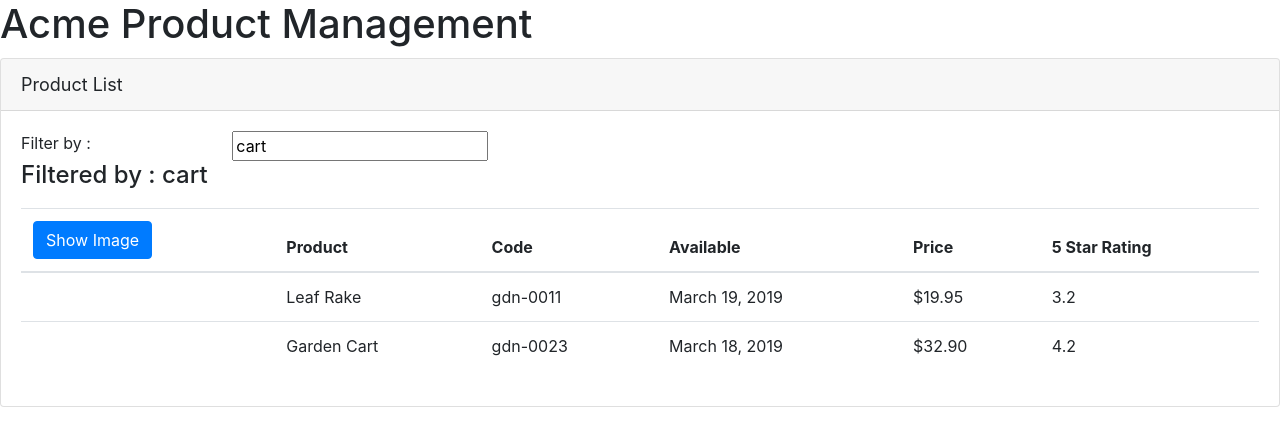
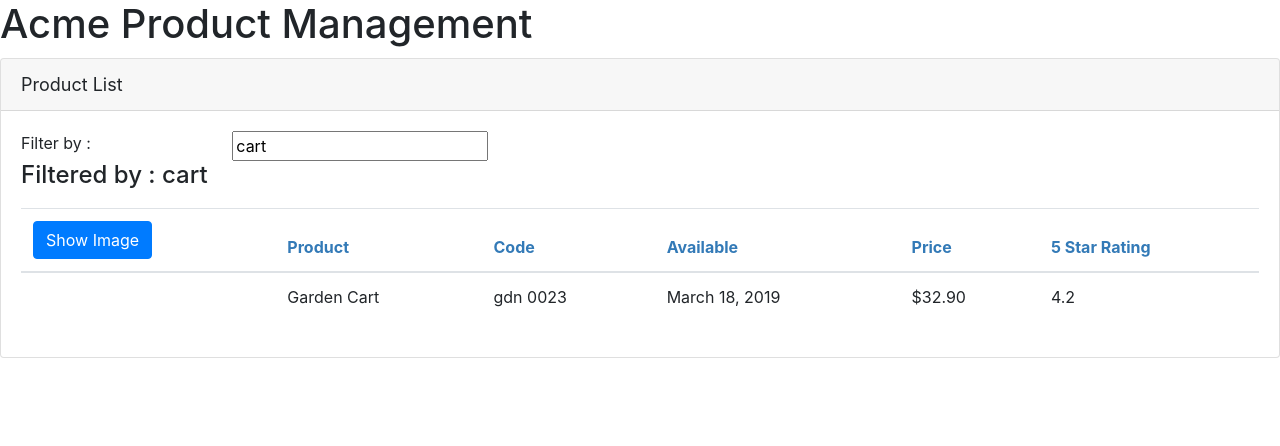
Before and after one commit to AbdElRahmanEzzat1995/ECommerce, an Angular app in the folder APM-Start/: page / in a window 1280 px wide. Shown: the top 446 px of the page. Built offline with nearby package versions, Linux system fonts and the light colour scheme.

Commit message:
Finish ProductList Component

```diff
--- /dev/null
+++ b/APM-Start/src/app/Products/product-list.component.css
@@ -0,0 +1,3 @@
+thead{
+    color:#337AB7
+}
--- a/APM-Start/src/app/Products/product-list.component.html
+++ b/APM-Start/src/app/Products/product-list.component.html
@@ -33,7 +33,7 @@
                     </tr>
                 </thead>
                 <tbody>
-                    <tr *ngFor='let product of products'>
+                    <tr *ngFor='let product of filteredProducts'>
                         <td>
                             <img *ngIf='showImage'
                             [src]='product.imageUrl'
@@ -43,7 +43,7 @@
                             >
                         </td>
                         <td>{{product.productName}}</td>
-                        <td>{{product.productCode | lowercase}}</td>
+                        <td>{{product.productCode | lowercase | convertToSpaces:'-'}}</td>
                         <td>{{product.releaseDate}}</td>
                         <td>{{product.price | currency :'USD':'symbol':'1.2-2'}}</td>
                         <td>{{product.starRating}}</td>
--- a/APM-Start/src/app/Products/product-list.component.ts
+++ b/APM-Start/src/app/Products/product-list.component.ts
@@ -1,17 +1,35 @@
-import { Component } from '@angular/core';
+import { Component, OnInit } from '@angular/core';
+import {IProduct} from './product';
 
 @Component({
     selector: 'pm-products',
-    templateUrl: './product-list.component.html'
+    templateUrl: './product-list.component.html',
+    styleUrls:['./product-list.component.css']
 })
 
-export class ProductListComponent {
+export class ProductListComponent implements OnInit{
     pageTitle: string = 'Product List';
     imageWidth : number = 50;
     imageMargin : number = 2;
     showImage:boolean = false;
-    listFilter:string = 'cart';
-    products: any=[
+    _listFilter:string ;
+
+    constructor(){
+      this.filteredProducts=this.products;
+      this.listFilter='cart';
+    }
+
+    get listFilter():string{
+      return this._listFilter;
+    }
+
+    set listFilter(value:string){
+      this._listFilter=value;
+      this._listFilter ? this.filteredProducts=this.performFilter(this.listFilter):this.products;
+    }
+    filteredProducts:IProduct[];
+
+    products : IProduct[]=[
         {
             "productId": 1,
             "productName": "Leaf Rake",
@@ -31,9 +49,49 @@ export class ProductListComponent {
             "price": 32.9,
             "starRating": 4.2,
             "imageUrl": "assets/images/garden_cart.png"
+          },
+          {
+            "productId": 5,
+            "productName": "Hammer",
+            "productCode": "TBX-0048",
+            "releaseDate": "May 21, 2019",
+            "description": "Curved claw steel hammer",
+            "price": 8.9,
+            "starRating": 4.8,
+            "imageUrl": "assets/images/hammer.png"
+          },
+          {
+            "productId": 8,
+            "productName": "Saw",
+            "productCode": "TBX-0022",
+            "releaseDate": "May 15, 2019",
+            "description": "15-inch steel blade hand saw",
+            "price": 11.55,
+            "starRating": 3.7,
+            "imageUrl": "assets/images/saw.png"
+          },
+          {
+            "productId": 10,
+            "productName": "Video Game Controller",
+            "productCode": "GMG-0042",
+            "releaseDate": "October 15, 2018",
+            "description": "Standard two-button video game controller",
+            "price": 35.95,
+            "starRating": 4.6,
+            "imageUrl": "assets/images/xbox-controller.png"
           }
     ];
+
+performFilter(filterBy : string): IProduct[]{
+  filterBy=filterBy.toLocaleLowerCase();
+  return this.products.filter((product : IProduct)=>
+  product.productName.toLocaleLowerCase().indexOf(filterBy) !==-1)
+  }
+
     toggleImage():void{
       this.showImage=!this.showImage;
     }
+    ngOnInit():void{
+      console.log('On Oninit');
+    }
 }
--- /dev/null
+++ b/APM-Start/src/app/Products/product.ts
@@ -0,0 +1,22 @@
+
+export interface IProduct {
+    productId: Number,
+    productName: string,
+    productCode: string,
+    releaseDate: string,
+    description: string,
+    price: number,
+    starRating: number,
+    imageUrl: string
+}
+
+//  export class Product implements IProduct{
+//         constructor(public productId: Number,
+//             public productName: string,
+//             public productCode: string,
+//             public releaseDate: string,
+//             public description: string,
+//             public price: number,
+//             public starRating: number,
+//             public imageUrl: string)
+//}
--- a/APM-Start/src/app/app.module.ts
+++ b/APM-Start/src/app/app.module.ts
@@ -4,11 +4,13 @@ import {FormsModule} from '@angular/forms'
 
 import { AppComponent } from './app.component';
 import { ProductListComponent } from './Products/product-list.component'
+import {convertToSpacesPipe} from './shared/convert-to-spaces.pipe';
 
 @NgModule({
   declarations: [
     AppComponent,
-    ProductListComponent
+    ProductListComponent,
+    convertToSpacesPipe
   ],
   imports: [
     BrowserModule,
--- /dev/null
+++ b/APM-Start/src/app/shared/convert-to-spaces.pipe.ts
@@ -0,0 +1,11 @@
+import {Pipe, PipeTransform} from '@angular/core';
+
+@Pipe({
+    name:'convertToSpaces'
+})
+
+export class convertToSpacesPipe implements PipeTransform{
+    transform(value:string,character:string):string {
+        return value.replace(character,' ');
+    }
+}
```
